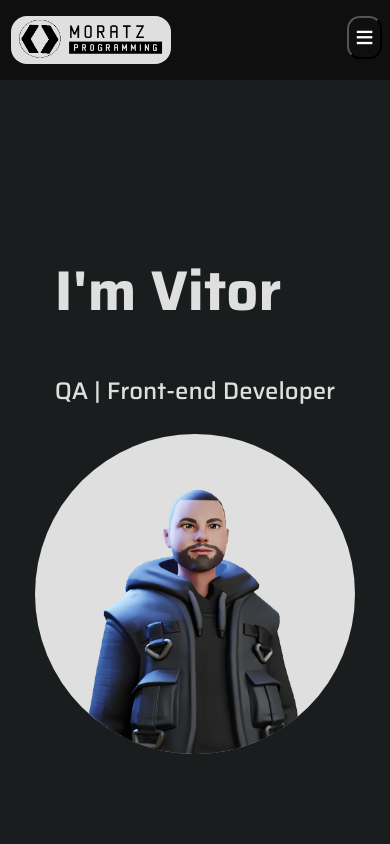
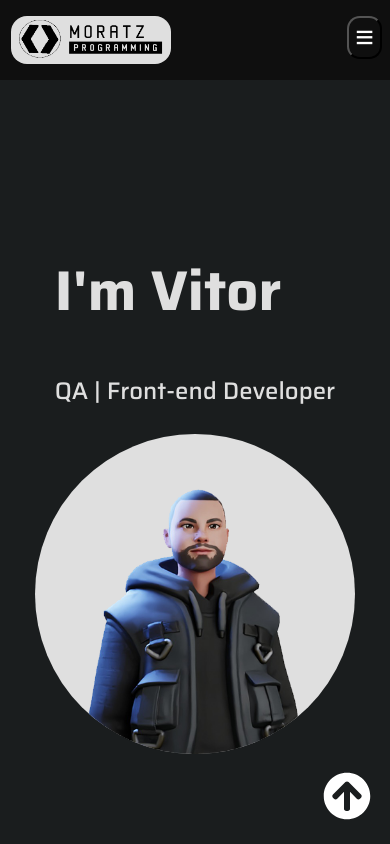
Before and after one commit to vitor-moratz/my-portfolio, a Next.js app: page / in a window 390 px wide. Shown: the top 844 px of the page. Built offline with nearby package versions, Linux system fonts and the light colour scheme.

Commit message:
implementacao do botao go-top desktop e mobile

```diff
--- a/src/pages/index.js
+++ b/src/pages/index.js
@@ -2,8 +2,7 @@ import Head from 'next/head';
 import Image from 'next/image';
 import styles from '@/styles/Home.module.css';
 import Button from '@/components/Button';
-import { FaArrowUp } from 'react-icons/fa';
-import { FaInstagram, FaLinkedin, FaGithub, FaWhatsapp } from 'react-icons/fa';
+import { FaInstagram, FaLinkedin, FaGithub, FaWhatsapp, FaArrowCircleUp } from 'react-icons/fa';
 
 export default function Home({ aboutMeRef, projectsRef, skillsRef }) {
 
@@ -41,8 +40,8 @@ export default function Home({ aboutMeRef, projectsRef, skillsRef }) {
         <u>
           <h1 id='aboutme'>About Me</h1>
         </u>
-        <a id='gotop' className={styles['redirect']} href="/" rel="noopener noreferrer">
-          <FaArrowUp />
+        <a className={styles['go-top']} href="#">
+          <FaArrowCircleUp />
         </a>
         <div className={styles['about-details-container']}>
           <div className={styles['about-details']}>
--- a/src/styles/Home.module.css
+++ b/src/styles/Home.module.css
@@ -55,20 +55,22 @@
   justify-content: space-evenly;
   align-items: center;
 }
-.gotop > svg {
+.go-top > svg {
   position: fixed;
-  width: 5rem;
-  height: 5rem;
-  background: #1A1D1E;
+  width: 3rem;
+  height: 3rem;
+  border-radius: 1rem;
   bottom: 5rem;
   right: 5rem;
-
   text-decoration: none;
   text-align: center;
-  line-height: 5rem;
-  color: white;
-  font-size: 5rem;
+  color: rgb(255, 255, 255);
 }
+
+.go-top > svg:hover {
+  transform: scale(1.2);
+}
+
 .about-details {
   width: 110%;
   display: flex;
@@ -185,6 +187,9 @@
   color: white;
   margin-right: 2.5rem;
 }
+.redirect > svg:hover {
+  transform: scale(1.2);
+}
 
 @media (max-width: 450px) {
   .apresentation-container {
@@ -230,6 +235,14 @@
     padding-top: 1rem;
     padding-bottom: 2rem;
   }
+  .go-top > svg {
+    position: fixed;
+    width: 3rem;
+    height: 3rem;
+    border-radius: 1rem;
+    bottom: 1.5rem;
+    right: 1.2rem;
+  }
 
   .projects-icons {
     width: 7rem;
--- a/src/styles/globals.css
+++ b/src/styles/globals.css
@@ -1,9 +1,9 @@
-
 body, html {
   margin: 0;
   overflow-x: hidden;
   background-color: #1A1D1E;
   color: #dfdfdf;
+  scroll-behavior: smooth;
 }
 
 main {
```
